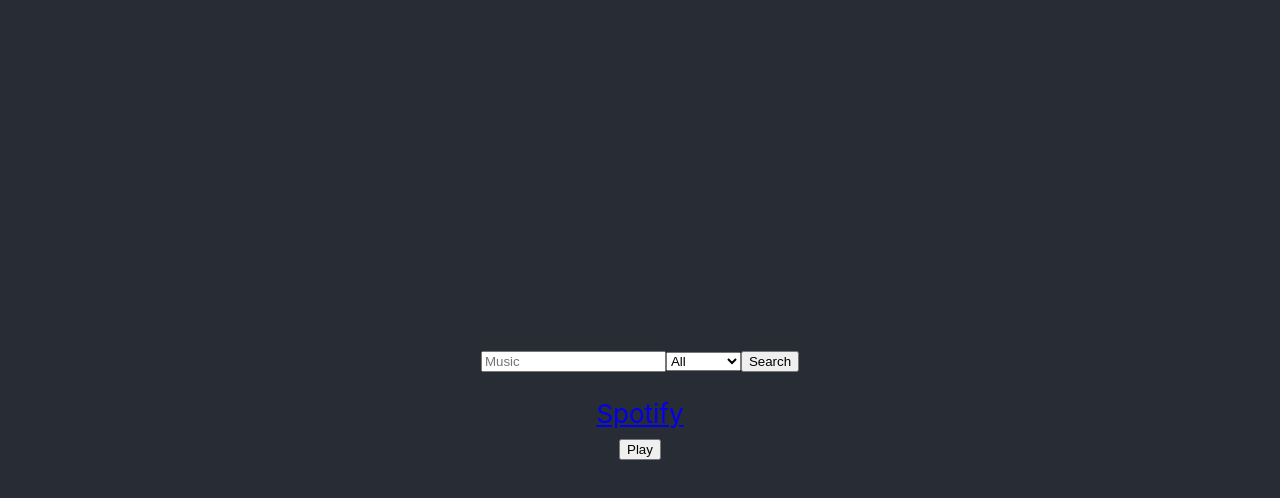
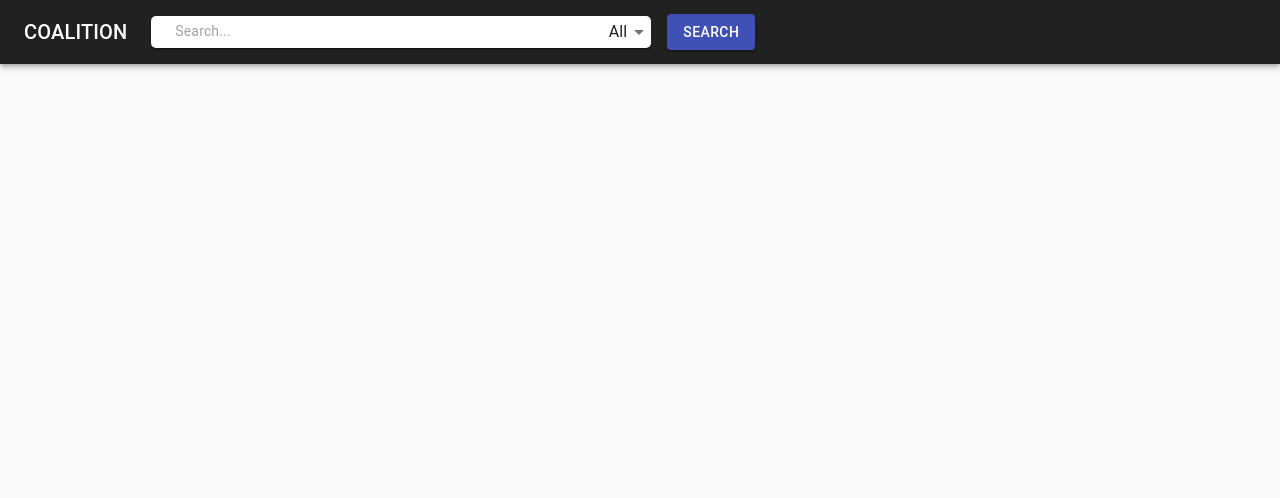
Before and after one commit to machuynh408/Coalition, a React (Create React App) app: page / in a window 1280 px wide. Shown: the top 498 px of the page. Built offline with nearby package versions, Linux system fonts and the light colour scheme; what spotify-web-api-node would draw is missing.

Commit message:
appbar, searchbar, code fixes

```diff
--- a/package.json
+++ b/package.json
@@ -3,6 +3,8 @@
   "version": "0.1.0",
   "private": true,
   "dependencies": {
+    "@material-ui/core": "^4.11.4",
+    "@material-ui/icons": "^4.11.2",
     "@testing-library/jest-dom": "^5.12.0",
     "@testing-library/react": "^11.2.7",
     "@testing-library/user-event": "^12.8.3",
--- a/src/App.js
+++ /dev/null
@@ -1,15 +0,0 @@
-import logo from './logo.svg';
-import './App.css';
-import Main from './Main'
-
-function App() {
-  return (
-    <div className="App">
-      <header className="App-header">
-        <Main />
-      </header>
-    </div>
-  );
-}
-
-export default App;
--- /dev/null
+++ b/src/App.jsx
@@ -0,0 +1,40 @@
+import './App.css';
+import React from 'react'
+import SearchBar from './SearchBar';
+
+// Material-UI
+import { Typography, AppBar, CssBaseline, Grid, Toolbar, withStyles } from '@material-ui/core';
+import { primaryBlack } from './Colors';
+
+const useStyles = (theme) => ({
+    appBar: {
+        backgroundColor: primaryBlack,
+        maxHeight: 70,
+    }
+});
+
+class App extends React.Component {
+    render() {
+        const { classes } = this.props
+
+        return (
+            <>
+                <CssBaseline />
+                <AppBar className={classes.appBar} position="relative">
+                    <Toolbar position="static">
+                        <Grid container alignItems="center" spacing={3}>
+                            <Grid item>
+                                <Typography variant="h6">COALITION</Typography>
+                            </Grid>
+                            <Grid item>
+                                <SearchBar />
+                            </Grid>
+                        </Grid>
+                    </Toolbar>
+                </AppBar>
+            </>
+        );
+    }
+}
+
+export default withStyles(useStyles, { withTheme: true })(App);
--- /dev/null
+++ b/src/Colors.js
@@ -0,0 +1,8 @@
+import blue from '@material-ui/core/colors/blue';
+import grey from '@material-ui/core/colors/grey';
+
+export const primaryBlack = grey[900]
+export const secondaryBlack = grey[800]
+
+export const primaryBlue = grey[500]
+export const secondaryBlue = grey[400]
--- a/src/SearchBar.js
+++ b/src/SearchBar.js
@@ -1,6 +1,10 @@
 import React from 'react'
+import SearchInput from './UI/SearchInput';
 import Axios from 'axios'
 import { spotify } from './Spotify'
+
+// Material-UI
+import { Button, Grid } from '@material-ui/core';
 
 const YOUTUBE_API = "https://www.googleapis.com/youtube/v3/search"
 const YOUTUBE_API_KEY = ""
@@ -9,15 +13,21 @@
 
     state = {
         searchValue: "",
-        searchType: 0,
-        searchResults: [],
-        queue: []
+        selectValue: 0,
+        searchResults: []
+    }
+
+    searchValueCallback = (value) => {
+        this.setState({ searchValue: value })
+    }
+
+    selectValueCallback = (value) => {
+        this.setState({ selectValue: value })
     }
 
     search() {
-        const source = parseInt(document.getElementById("sources").value)
 
-        switch(source) {
+        switch(this.state.selectValue) {
             case 1: // YOUTUBE
                 Axios({
                     "method": "GET",
@@ -63,30 +73,17 @@
 
     render() {
         return (
-            <div>
-                <input type="text" placeholder="Music" value= { this.state.searchValue } onChange= { (e) => this.setState({ searchValue: e.target.value }) }></input>
+            <>
+                  <Grid container alignItems="center" spacing={2}>
+                      <Grid item>
+                          <SearchInput textChanged={ this.searchValueCallback } selectChanged= { this.selectValueCallback }/>
+                      </Grid>
+                      <Grid item>
+                          <Button variant="contained" color="primary" onClick={this.search.bind(this)}>Search</Button>
+                      </Grid>
 
-                <select id="sources">
-                    <option value="0" selected>All</option>
-                    <option value="1">YouTube</option>
-                    <option value="2">Spotify</option>
-                </select>
-
-                <button onClick= {this.search.bind(this)}>Search</button>
-                <ul>
-                    {this.state.searchResults.map((entry) => (
-                        <div key={entry["videoId"]}>
-                            <div style={{ display: "inline-block" }}>
-                                <img src={entry["thumbnail"]}></img>
-                            </div>
-                            <div style={{ display: "inline-block" }}>
-                                <h2>{ entry["title"] }</h2>
-                                <h3>{ entry["channel"] }</h3>
-                            </div>
-                        </div>
-                    ))}
-                </ul>
-            </div>
+                  </Grid>
+            </>
         )
     }
 }
--- /dev/null
+++ b/src/UI/SearchInput.jsx
@@ -0,0 +1,66 @@
+import React from 'react';
+import Paper from '@material-ui/core/Paper';
+import InputBase from '@material-ui/core/InputBase';
+import { MenuItem, Select, withStyles } from '@material-ui/core';
+import makeStyles from '@material-ui/core/styles/makeStyles';
+import { primaryBlue } from '../Colors';
+
+const useStyles = (theme) => ({
+    root: {
+        display: 'flex',
+        alignItems: 'center',
+        borderRadius: 5,
+        width: '500px',
+    },
+    input: {
+        marginLeft: theme.spacing(1),
+        flex: 1,
+    },
+    inputField: {
+        paddingLeft: theme.spacing(2),
+        fontSize: 14,
+    },
+    iconButton: {
+        padding: theme.spacing(1),
+        marginLeft: theme.spacing(0.5),
+        background: primaryBlue,
+        '& svg': {
+            fill: theme.palette.Paper,
+        },
+    }
+});
+
+class SearchInput extends React.Component {
+
+    state = {
+        searchValue: "",
+        selectValue: 0
+    }
+
+    render() {
+        const { classes } = this.props
+        return (
+            <Paper className={classes.root}>
+                <InputBase
+                    className={classes.input}
+                    placeholder="Search..."
+                    inputProps={{ 'aria-label': 'id no.', className: classes.inputField }}
+                    value={this.state.searchValue}
+                    onChange={e => {
+                        this.setState({searchValue: e.target.data});
+                        this.props.textChanged(e.target.data) }}
+                />
+
+                <Select disableUnderline label="Age" value={this.state.selectValue} onChange={e => {
+                    this.setState({selectValue: e.target.value});
+                    this.props.selectChanged(e.target.value)}}>
+                    <MenuItem value={0}>All</MenuItem>
+                    <MenuItem value={1}>YouTube</MenuItem>
+                    <MenuItem value={2}>Spotify</MenuItem>
+                </Select>
+            </Paper>
+        );
+    }
+}
+
+export default withStyles(useStyles, { withTheme: true })(SearchInput)
```
Also changed, not shown: src/YouTube.js (line endings or trailing spaces), 1 other file (tests, documents, lock files or other folders).
